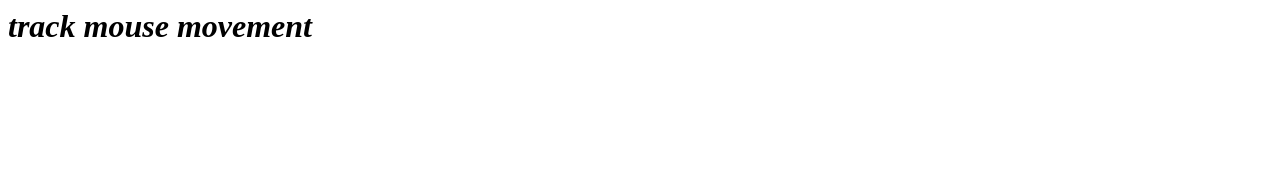
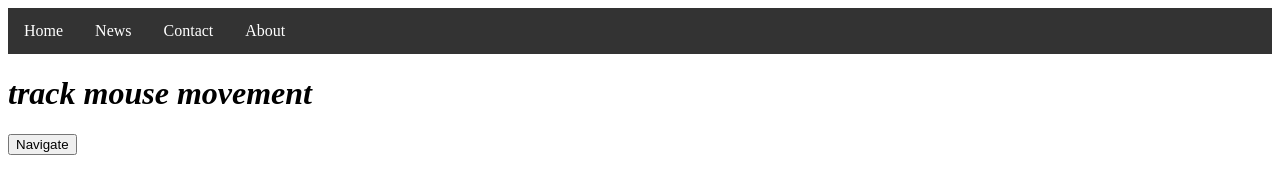
Before and after one commit to chandansutradhar2/js-learning, a plain HTML site: page index.html in a window 1280 px wide. Drawn offline with Linux system fonts and the light colour scheme.

Commit message:
contactus work done

```diff
--- /dev/null
+++ b/css/themes.css
@@ -0,0 +1,29 @@
+h1{
+    font-size:xx-large;
+    font-style: italic;
+}
+
+ul {
+  list-style-type: none;
+  margin: 0;
+  padding: 0;
+  overflow: hidden;
+  background-color: #333;
+}
+
+li {
+  float: left;
+}
+
+li a {
+  display: block;
+  color: white;
+  text-align: center;
+  padding: 14px 16px;
+  text-decoration: none;
+}
+
+/* Change the link color to #111 (black) on hover */
+li a:hover {
+  background-color: #111;
+}
--- a/index.html
+++ b/index.html
@@ -1,10 +1,17 @@
 <html lang="en">
   <head>
     <title>LMS App</title>
-    <script src="./first.js"></script>
-   <link rel="stylesheet" href="./themes.css">
+    <script src="./js/first.js"></script>
+    <script src="./js/navbar.js"></script>
+   <link rel="stylesheet" href="./css/themes.css">
   </head>
   <body>
+   <ul>
+  <li><a class="active" href="#home">Home</a></li>
+  <li><a href="#news">News</a></li>
+  <li><a href="#contact">Contact</a></li>
+  <li><a href="#about">About</a></li>
+</ul>
     <h1 style="width:400px"
       id="text-1"
     onclick="changeColor('red')"
@@ -13,6 +20,8 @@
     >
       track mouse movement
     </h1>
-
+    <button onclick="navigate()">
+      Navigate
+    </button>
   </body>
 </html>
--- /dev/null
+++ b/js/navbar.js
@@ -0,0 +1,3 @@
+function navigate() {
+  alert("navigate invoked");
+}
--- a/themes.css
+++ /dev/null
@@ -1,4 +0,0 @@
-h1{
-    font-size:xx-large;
-    font-style: italic;
-}
```
Also changed, not shown: contactus.html (added), css/contactus.css (added), js/contactus.js (added), js/first.js (renamed from first.js).
